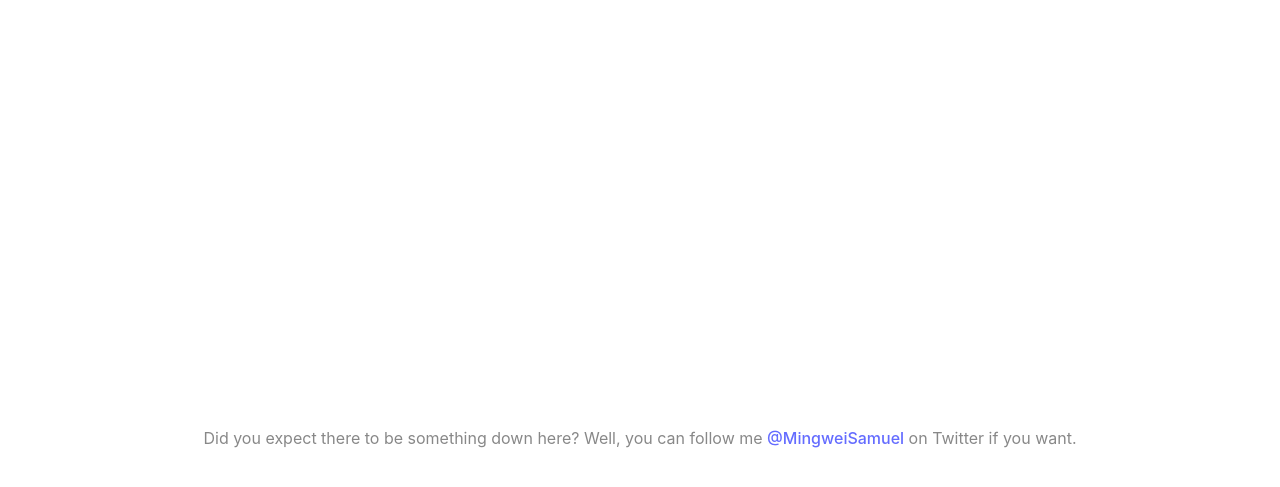
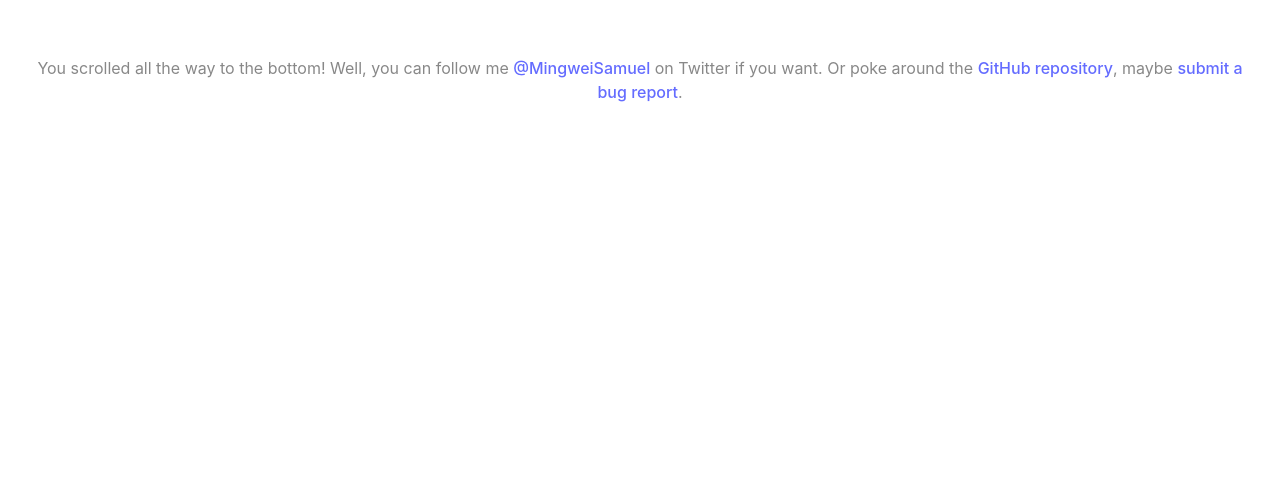
Before and after one commit to MingweiSamuel/muni-sign, a Svelte app: page / in a window 1280 px wide. Shown: the part 2235-2722 px from the top of the page. After the commit the page ends 2387 px from the top, so only its background shows below. Built offline with nearby package versions, Linux system fonts and the light colour scheme.

Commit message:
Update sign scaling, centering

```diff
--- a/src/App.svelte
+++ b/src/App.svelte
@@ -19,14 +19,22 @@
   <div class="card">
     <input bind:value={stopId} type="text" />
   </div>
-  <div style="width: 800px; height: 2400px">
+  <div class="sign">
     <Sign {stopId} />
   </div>
 
   <p class="read-the-docs">
-    Did you expect there to be something down here? Well, you can follow me <a
-      href="https://twitter.com/MingweiSamuel" target="_blank">@MingweiSamuel</a
-    > on Twitter if you want.
+    You scrolled all the way to the bottom! Well, you can follow me <a
+      href="https://twitter.com/MingweiSamuel"
+      target="_blank">@MingweiSamuel</a
+    >
+    on Twitter if you want. Or poke around the
+    <a href="https://github.com/MingweiSamuel/muni-sign/" target="_blank"
+      >GitHub repository</a
+    >, maybe
+    <a href="https://github.com/MingweiSamuel/muni-sign/issues/new"
+      >submit a bug report</a
+    >.
   </p>
 </main>
 
@@ -42,6 +50,11 @@
   .logo.svelte:hover {
     filter: drop-shadow(0 0 2em #ff3e00aa);
   } */
+  .sign {
+    width: calc(300px + 40vw);
+    height: calc(750px + 100vw);
+    margin: auto;
+  }
   .read-the-docs {
     color: #888;
   }
```
Also changed, not shown: src/lib/Sign.svelte (+6 -1 lines).
